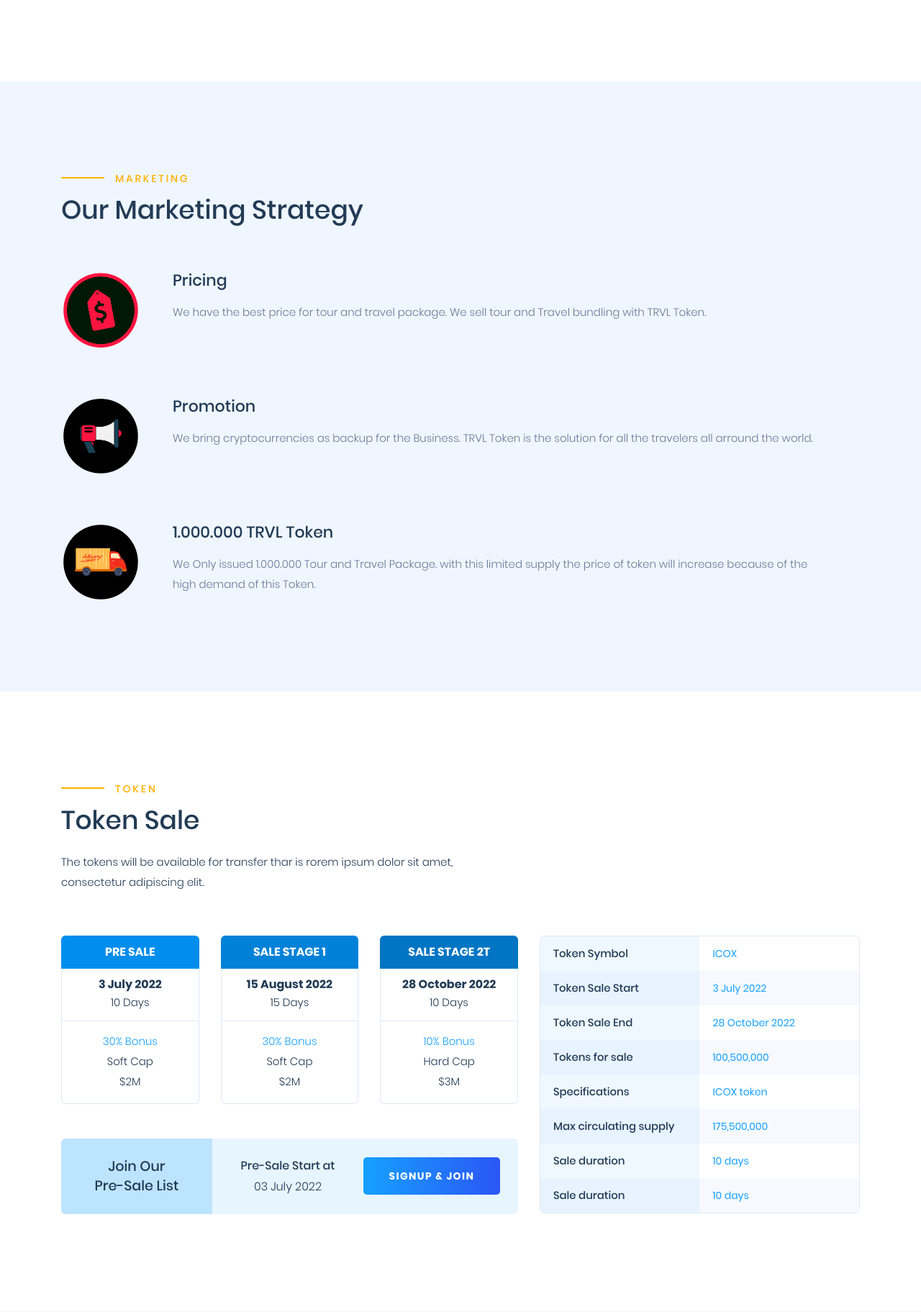
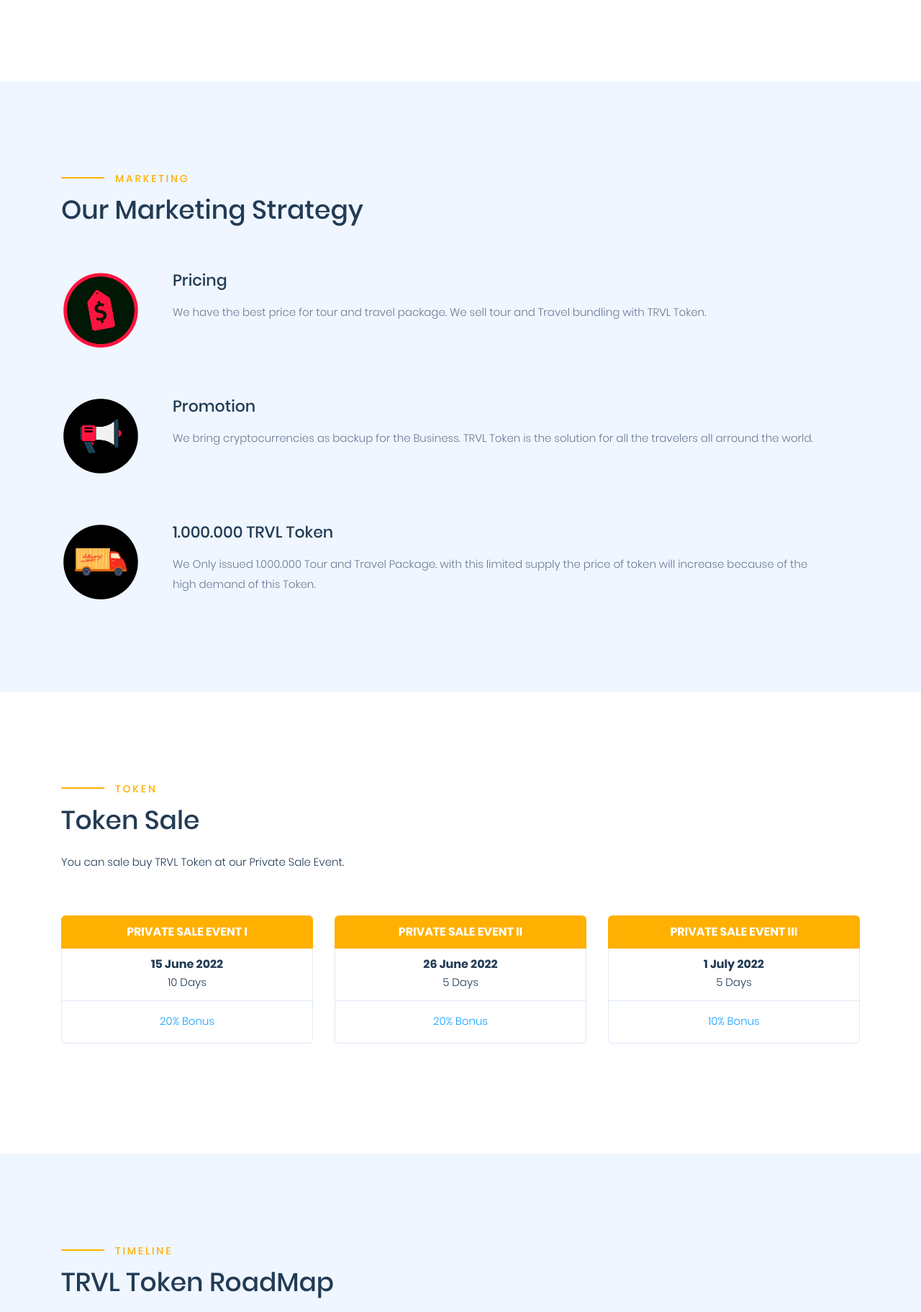
Before and after one commit to otysimanov/trvltoken, a Flask app: page / in a window 1280 px wide. Shown: the part 3040-4863 px from the top of the page at 72% size. Run offline with Flask 2, Linux system fonts and the light colour scheme; some libraries are stand-ins or nearby versions.

Commit message:
fix color

```diff
--- a/templates/index.html
+++ b/templates/index.html
@@ -37,6 +37,8 @@
             color: #d27c02;
         }
 
+        .menu-item > a.active { color: #16a1ff; }
+
         .bg-dark {
             background-color: #002729 !important;
         }
@@ -72,13 +74,10 @@
             color: #d27c02 !important;
         }
 
-        .is-dark .menu-item a .active,
-        .is-dark .menu-item a:hover {
-            color: #ffb000;
-        }
+        .menu-item > a.active { color: #002729 !important; }
 
         .navbar-toggle.navbar-active {
-            color: #16a1ff;
+            color: #002729;
             position: relative;
             z-index: 49;
         }
@@ -124,6 +123,22 @@
             background: transparent;
             box-shadow: inset 0 0 0 2px #ffb000;
         }
+
+        .token-stage-title { color: #fff; background: #ffb000; text-transform: uppercase; font-weight: 700; line-height: 26px; padding: 10px; border-radius: 6px 6px 0 0; }
+
+        .token-stage-pre { background: #ffb000; }
+
+        .social-icon { width: 32px; height: 32px; line-height: 32px; border-radius: 50%; transition: 0.3s; color: #fff; background: #ffb000; }
+        .social li a:hover .social-icon { background: #d27c02; color: #fff; }
+        .roadmap-s1.roadmap-done:before, .roadmap-s1.roadmap-done:after { border-color: #ffb000; }
+
+        .roadmap-s1.roadmap-done:before, .roadmap-s1.roadmap-done:after { border-color: #ffb000; }
+
+        .btn-grad { border: none; background-image: linear-gradient(to right, #ffb000 0%, #d27c02 100%); }
+
+        .btn-grad:before { position: absolute; left: 0; top: 0; content: ""; width: 100%; height: 100%; z-index: -2; border-radius: 5px; opacity: 0; transition: all .5s; background-image: linear-gradient(to right, #d27c02 0%, #ffb000 100%); }
+
+.roadmap-s1.roadmap-current:before { border-color: #ffb000; }
     </style>
     <!-- logo dark = 002729 -->
     <!-- logo orange = ffb000 -->
--- a/templates/section/contact.html
+++ b/templates/section/contact.html
@@ -30,7 +30,7 @@
                             <li class="animated" data-animate="fadeInUp" data-delay=".6">
                                 <em class="contact-icon contact-icon-s2 fas fa-paper-plane"></em>
                                 <div class="contact-text">
-                                    <span>Join us on Telegram</span>
+                                    <a href="https://t.me/trvltokenio" target="_blank">Join us on Telegram</a>
                                 </div>
                             </li>
                         </ul>
--- a/templates/section/footer.html
+++ b/templates/section/footer.html
@@ -1,44 +1,6 @@
 <footer class="nk-footer">
-    <section class="section py-0">
-        <div class="container">
-            <!-- Block @s -->
-            <div class="nk-block overflow-hidden">
-                <div class="bg-grad-alt round subscribe-wrap tc-light animated" data-animate="fadeInUp"
-                    data-delay=".2">
-                    <div
-                        class="row text-center text-md-left justify-content-center align-items-center gutter-vr-25px">
-                        <div class="col-lg-6">
-                            <div class="wide-auto-sm">
-                                <h4 class="title-sm">Don't miss out, Stay updated</h4>
-                                <p>Sign up for updates and market news. Subscribe to our newsletter and receive
-                                    update about ICOs and crypto tips</p>
-                            </div>
-                        </div><!-- .col -->
-                        <div class="col-lg-6">
-                            <div class="gap-3x d-none d-lg-block"></div>
-                            <form action="form/subscribe.php" class="nk-form-submit" method="post">
-                                <div
-                                    class="field-inline field-inline-s2 field-inline-s2-sm bg-white shadow-soft">
-                                    <div class="field-wrap">
-                                        <input class="input-solid input-solid-md required email" type="text"
-                                            name="contact-email" placeholder="Enter your email">
-                                        <input type="text" class="d-none" name="form-anti-honeypot" value="">
-                                    </div>
-                                    <div class="submit-wrap">
-                                        <button class="btn btn-md btn-secondary">Subscribe</button>
-                                    </div>
-                                </div>
-                                <div class="form-results"></div>
-                            </form>
-                        </div><!-- .col -->
-                    </div>
-                </div>
-            </div>
-            <!-- .block @e -->
-        </div>
-        <div class="nk-ovm ovm-top ovm-h-50 bg-white bdb ov-h"></div><!-- .nk-ovm -->
-    </section>
-    <div class="section section-footer section-m bg-transparent">
+
+    <div class="section section-footer section-m bg-dark">
         <div class="container">
             <!-- Block @s -->
             <div class="nk-block block-footer">
@@ -46,19 +8,17 @@
                     <div class="col">
                         <div class="wgs wgs-text text-center mb-3">
                             <ul class="social pdb-l justify-content-center">
-                                <li><a href="#"><em class="social-icon fab fa-facebook-f"></em></a></li>
-                                <li><a href="#"><em class="social-icon fab fa-twitter"></em></a></li>
-                                <li><a href="#"><em class="social-icon fab fa-youtube"></em></a></li>
-                                <li><a href="#"><em class="social-icon fab fa-github"></em></a></li>
-                                <li><a href="#"><em class="social-icon fab fa-bitcoin"></em></a></li>
-                                <li><a href="#"><em class="social-icon fab fa-medium-m"></em></a></li>
+                                <li><a href="https://fb.me/trvltoken.io"><em class="social-icon fab fa-facebook-f"></em></a></li>
+                                <li><a href="https://twitter.com/Trvltokenio"><em class="social-icon fab fa-twitter"></em></a></li>
+                                <li><a href="https://www.instagram.com/trvltoken.io/"><em class="social-icon fab fa-instagram"></em></a></li>
+                                <li><a href="https://t.me/trvltokenio"><em class="social-icon fab fa-telegram"></em></a></li>
                             </ul>
                             <a href="./" class="footer-logo">
-                                <img src="/img/logo-full-dark.png" srcset="/img/logo-full-dark.png" alt="logo"
+                                <img src="/img/logo-full-orange.png" srcset="/img/logo-full-orange.png" alt="logo"
                                     width="250px">
                             </a>
                             <div class="pdt-m">
-                                <p>Copyright &copy; 2022, TRVL Token <br> All trademarks and copyrights belong
+                                <p style="color:#E4E5E5 !important;">Copyright &copy; 2022, TRVL Token <br> All trademarks and copyrights belong
                                     to their respective owners.</p>
                             </div>
                         </div>
--- a/templates/section/header.html
+++ b/templates/section/header.html
@@ -23,12 +23,9 @@
                     <nav class="header-menu" id="header-menu">
                         <ul class="menu animated" data-animate="fadeInDown" data-delay=".75">
                             <li class="menu-item"><a class="menu-link nav-link" href="#about">About</a></li>
-                            <li class="menu-item"><a class="menu-link nav-link" href="#why">Why</a></li>
-                            <li class="menu-item"><a class="menu-link nav-link" href="#benifits">Benifits</a></li>
+                            <li class="menu-item"><a class="menu-link nav-link" href="#benifits">Marketing</a></li>
                             <li class="menu-item"><a class="menu-link nav-link" href="#token">Token Sale</a></li>
                             <li class="menu-item"><a class="menu-link nav-link" href="#roadmap">Roadmap</a></li>
-                            <li class="menu-item"><a class="menu-link nav-link" href="#team">Team</a></li>
-                            <li class="menu-item"><a class="menu-link nav-link" href="#faqs">Faqs</a></li>
                             <li class="menu-item"><a class="menu-link nav-link" href="#contact">Contact</a></li>
                         </ul>
 
@@ -57,6 +54,7 @@
                                         <ul class="cpn-links animated" data-animate="fadeInUp" data-delay="1.45">
                                             <li><a class="link link-primary" href="/doc/LITEPAPER TRAVEL TOKEN.pdf"><em class="link-icon icon-circle ti ti-files"></em> <span>Lite Paper</span></a></li>
                                             <li><a class="link link-primary" href="/doc/TRVL Token Business Plan.pdf"><em class="link-icon icon-circle ti ti-file"></em> <span>Business Plan</span></a></li>
+                                        <li><a class="link link-primary" href="https://bscscan.com/token/0xa13d5d272c0b7ad06ed00aaecf21875febe1695b"><em class="link-icon icon-circle ti ti-file"></em> <span>Smart Contract</span></a></li>
                                         </ul>
                                     </div>
                                 </div>
--- a/templates/section/token.html
+++ b/templates/section/token.html
@@ -6,66 +6,59 @@
                 Token</h6>
             <h2 class="title animated" data-animate="fadeInUp" data-delay=".2">Token Sale</h2>
             <div class="wide-sm">
-                <p class="animated" data-animate="fadeInUp" data-delay=".3">The tokens will be available for
-                    transfer thar is rorem ipsum dolor sit amet, consectetur adipiscing elit.</p>
+                <p class="animated" data-animate="fadeInUp" data-delay=".3">You can sale buy TRVL Token at our Private Sale Event.</p>
             </div>
         </div>
         <div class="nk-block nk-block-token">
             <div class="row gutter-vr-30px">
-                <div class="col-lg-7">
+                <div class="col-lg-12">
                     <div class="row">
                         <div class="col-sm-4">
                             <div class="token-stage text-center animated" data-animate="fadeInUp" data-delay=".4">
-                                <div class="token-stage-title token-stage-pre">Pre Sale</div>
+                                <div class="token-stage-title token-stage-pre">Private Sale Event I</div>
                                 <div class="token-stage-date">
-                                    <h6>3 July 2022</h6>
+                                    <h6>15 June 2022</h6>
                                     <span>10 Days</span>
                                 </div>
                                 <div class="token-stage-info">
-                                    <span class="token-stage-bonus">30% Bonus</span>
-                                    <span class="token-stage-cap">Soft Cap</span>
-                                    <span class="token-stage-amount">$2M</span>
+                                    <span class="token-stage-bonus">20% Bonus</span>
                                 </div>
                             </div>
                         </div><!-- .col -->
                         <div class="col-sm-4">
                             <div class="token-stage text-center animated" data-animate="fadeInUp" data-delay=".5">
-                                <div class="token-stage-title token-stage-one">Sale Stage 1</div>
+                                <div class="token-stage-title token-stage-one">Private Sale Event II</div>
                                 <div class="token-stage-date">
-                                    <h6>15 August 2022</h6>
-                                    <span>15 Days</span>
+                                    <h6>26 June 2022</h6>
+                                    <span>5 Days</span>
                                 </div>
                                 <div class="token-stage-info">
-                                    <span class="token-stage-bonus">30% Bonus</span>
-                                    <span class="token-stage-cap">Soft Cap</span>
-                                    <span class="token-stage-amount">$2M</span>
+                                    <span class="token-stage-bonus">20% Bonus</span>
                                 </div>
                             </div>
                         </div><!-- .col -->
                         <div class="col-sm-4">
                             <div class="token-stage text-center animated" data-animate="fadeInUp" data-delay=".6">
-                                <div class="token-stage-title">Sale Stage 2t</div>
+                                <div class="token-stage-title">Private Sale Event III</div>
                                 <div class="token-stage-date">
-                                    <h6>28 October 2022</h6>
-                                    <span>10 Days</span>
+                                    <h6>1 July 2022</h6>
+                                    <span>5 Days</span>
                                 </div>
                                 <div class="token-stage-info">
                                     <span class="token-stage-bonus">10% Bonus</span>
-                                    <span class="token-stage-cap">Hard Cap</span>
-                                    <span class="token-stage-amount">$3M</span>
                                 </div>
                             </div>
                         </div><!-- .col -->
                     </div><!-- row -->
-                    <div class="token-action-box text-center animated" data-animate="fadeInUp" data-delay=".7">
+                    <!-- <div class="token-action-box text-center animated" data-animate="fadeInUp" data-delay=".7">
                         <div class="token-action-title">Join Our <br> Pre-Sale List</div>
                         <div class="token-action-date"><strong>Pre-Sale Start at</strong> 03 July 2022</div>
                         <div class="token-action-btn">
                             <a href="#" class="btn btn-lg btn-grad">Signup &amp; Join</a>
                         </div>
-                    </div>
+                    </div> -->
                 </div><!-- .col -->
-                <div class="col-lg-5">
+                <!-- <div class="col-lg-5">
                     <table class="table table-token table-token-s1 animated" data-animate="fadeInUp" data-delay=".8">
                         <tbody>
                             <tr>
@@ -102,7 +95,7 @@
                             </tr>
                         </tbody>
                     </table>
-                </div>
+                </div> -->
             </div>
         </div>
         <!-- <div class="nk-block">
```
